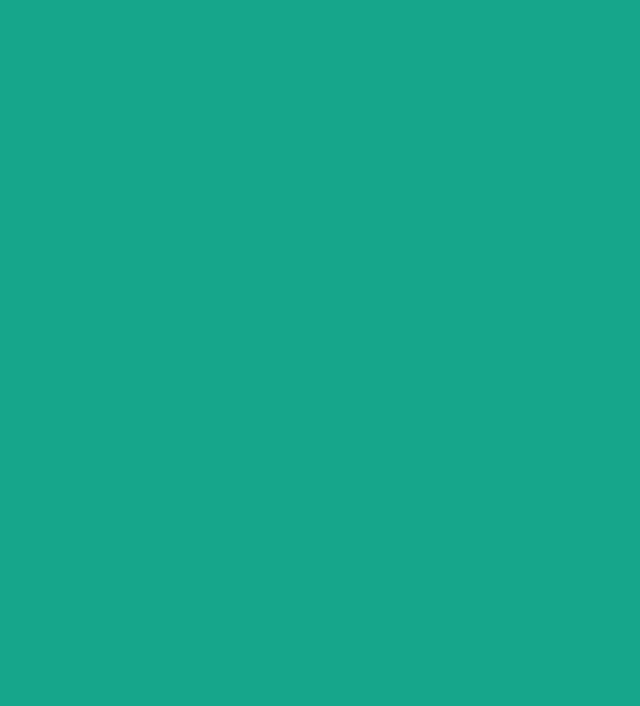
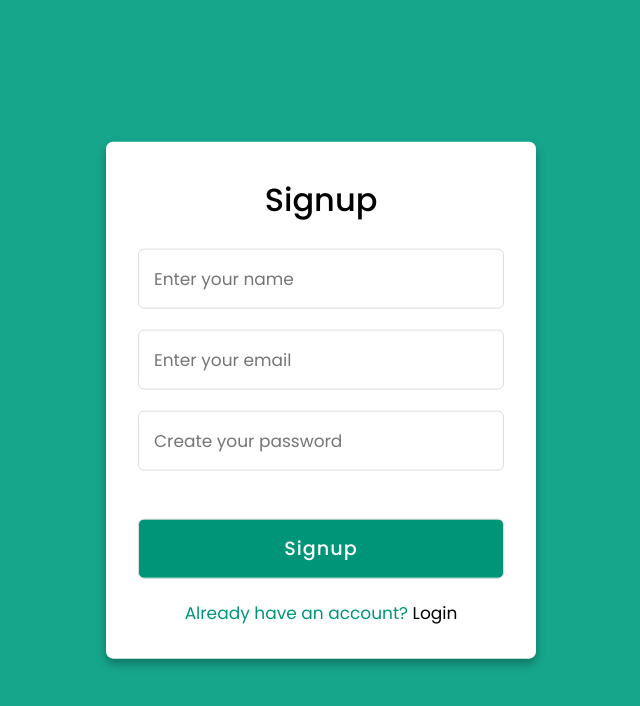
Before and after one commit to nabinamallik/LocateNow, a React (Create React App) app: page /signup in a window 1280 px wide. Before the commit this address had no page. Shown: the top 706 px of the page, without its empty margins (319-959 px from the left). Built offline with nearby package versions, Linux system fonts and the light colour scheme.

Commit message:
Update App.js

```diff
--- a/src/App.js
+++ b/src/App.js
@@ -9,9 +9,9 @@ function App() {
     <div>
     <BrowserRouter>
     <Routes>
-    <Route path='https://locate-now.vercel.app/login' index  element={<Login/>}></Route>
-    <Route path='https://locate-now.vercel.app/home' element={<Map/>}></Route>
-    <Route path='https://locate-now.vercel.app/signup' element={<Signup/>}></Route>
+    <Route path='/login' index  element={<Login/>}></Route>
+    <Route path='/home' element={<Map/>}></Route>
+    <Route path='/signup' element={<Signup/>}></Route>
     </Routes>
     </BrowserRouter>
     </div>
```
